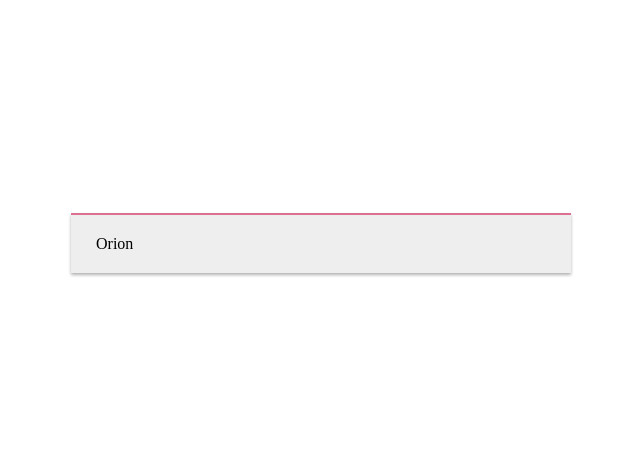
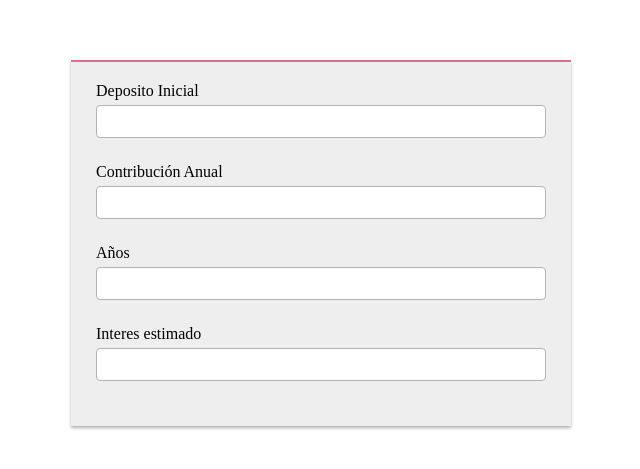
Before and after one commit to drbv27/React-interes.compuesto, a React (Create React App) app: page / in a window 1280 px wide. Shown: the part 157-626 px from the top of the page, without its empty margins (319-959 px from the left). Built offline with nearby package versions, Linux system fonts and the light colour scheme.

Commit message:
Adding fields to form

```diff
--- a/package.json
+++ b/package.json
@@ -6,6 +6,7 @@
     "@testing-library/jest-dom": "^5.16.1",
     "@testing-library/react": "^12.1.2",
     "@testing-library/user-event": "^13.5.0",
+    "formik": "^2.2.9",
     "react": "^17.0.2",
     "react-dom": "^17.0.2",
     "react-scripts": "5.0.0",
--- a/src/App.js
+++ b/src/App.js
@@ -1,4 +1,6 @@
 import styled from "styled-components";
+import { Formik, Form } from "formik";
+import Input from "./components/Input";
 
 const Container = styled.div`
   display: flex;
@@ -16,9 +18,27 @@ const Section = styled.section`
 `;
 
 function App() {
+  const handleSubmit = () => {};
   return (
     <Container>
-      <Section>Orion</Section>
+      <Section>
+        <Formik
+          initialValues={{
+            deposit: "",
+            contribution: "",
+            years: "",
+            rate: "",
+          }}
+          onSubmit={handleSubmit}
+        >
+          <Form>
+            <Input name="deposit" label="Deposito Inicial" />
+            <Input name="contribution" label="Contribución Anual" />
+            <Input name="years" label="Años" />
+            <Input name="rate" label="Interes estimado" />
+          </Form>
+        </Formik>
+      </Section>
     </Container>
   );
 }
--- /dev/null
+++ b/src/components/Input.js
@@ -0,0 +1,40 @@
+import styled from "styled-components";
+import { useField } from "formik";
+
+const Control = styled.div`
+  margin-bottom: 20px;
+`;
+
+const Label = styled.label`
+  color: #000;
+  display: block;
+  margin-bottom: 5px;
+`;
+
+const MyInput = styled.input`
+  outline: none;
+  padding: 8px;
+  border: solid 1px #b1b3b5;
+  border-radius: 4px;
+  width: 100%;
+  margin-bottom: 5px;
+`;
+
+const ErrorMessage = styled.div`
+  color: #f00;
+`;
+
+const Input = ({ label, ...props }) => {
+  const [field, meta] = useField(props);
+  return (
+    <Control>
+      <Label>{label}</Label>
+      <MyInput {...field} {...props} />
+      {meta.touched && meta.error ? (
+        <ErrorMessage>{meta.error}</ErrorMessage>
+      ) : null}
+    </Control>
+  );
+};
+
+export default Input;
```
Also changed, not shown: 1 other file (tests, documents, lock files or other folders).
